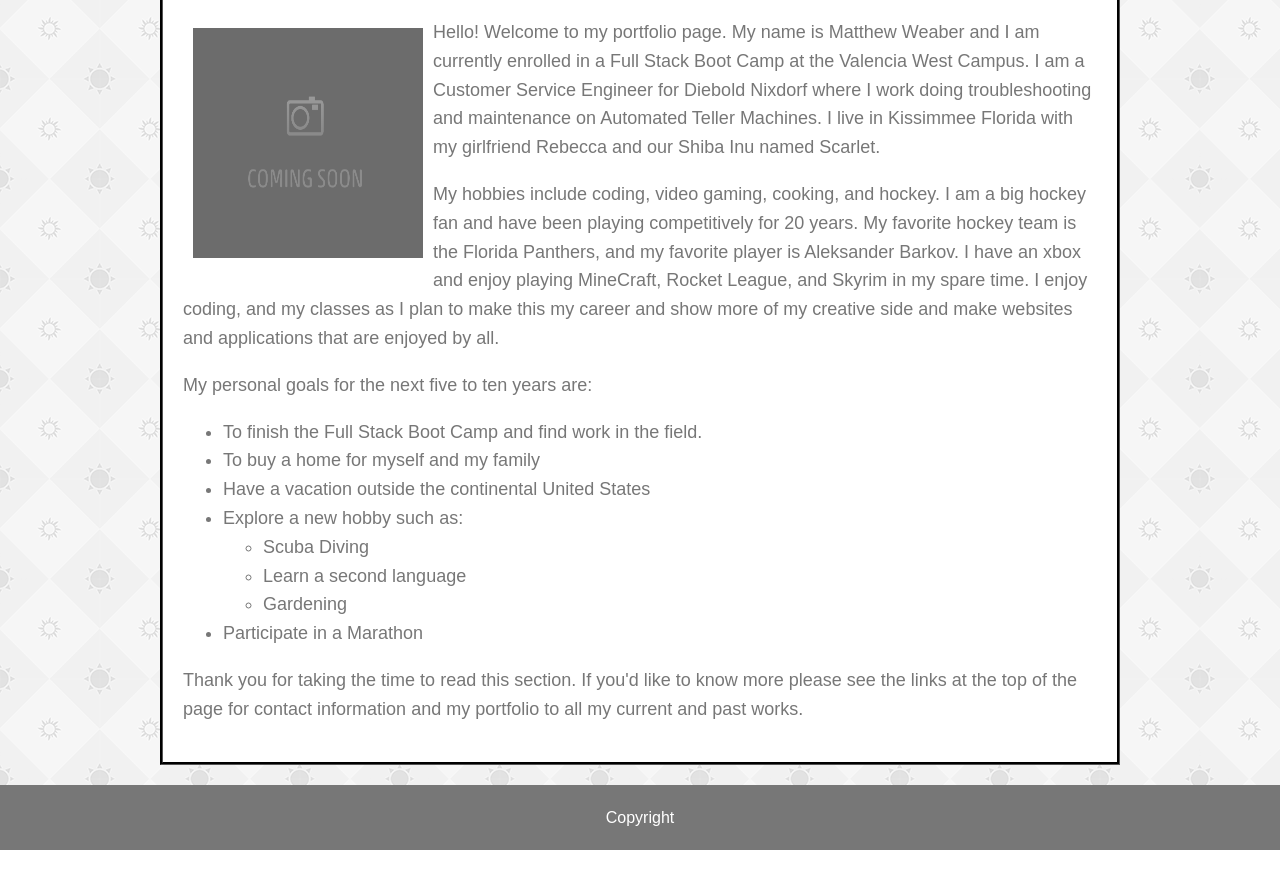
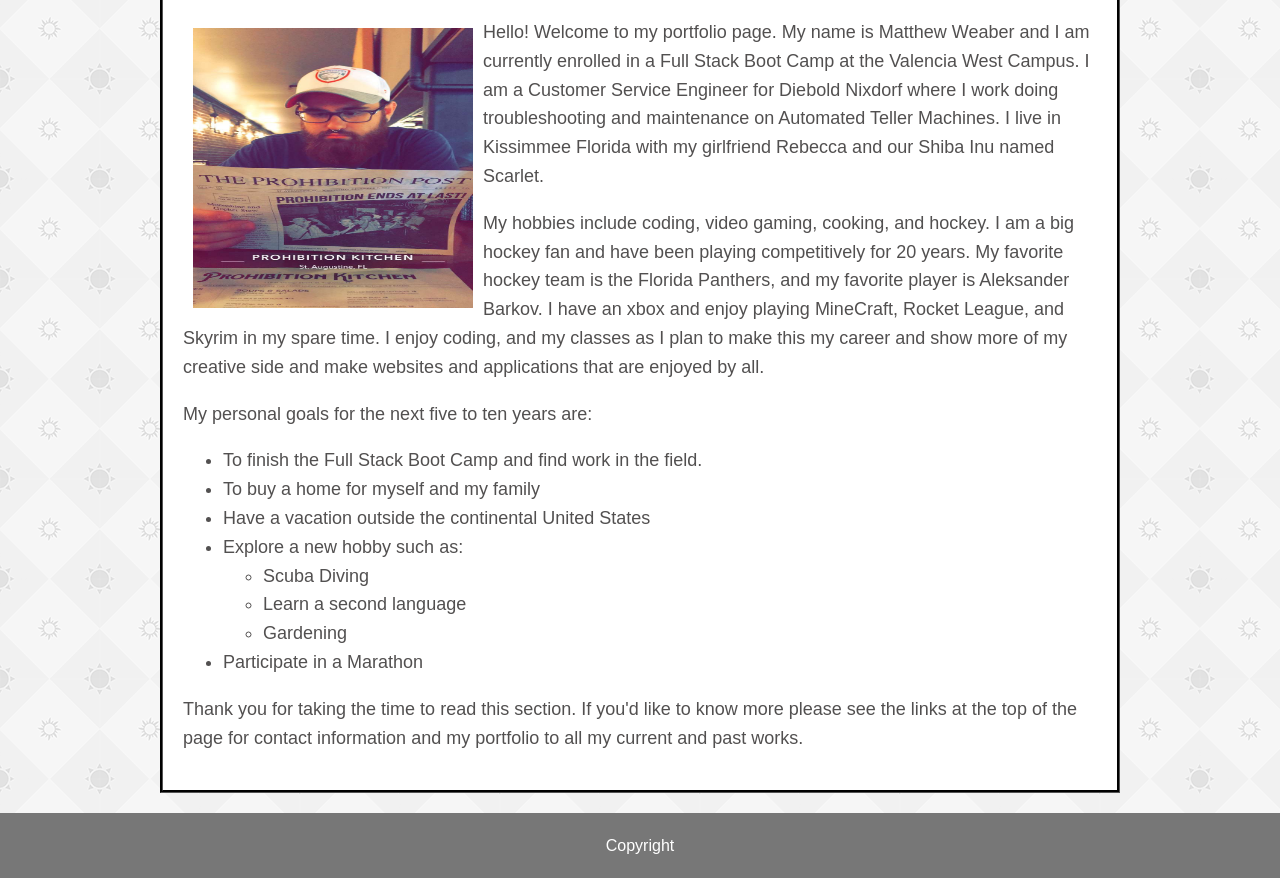
Before and after one commit to mweaber/Basic-Portfolio, a plain HTML site: page index.html in a window 1280 px wide. Shown: the part 221-1099 px from the top of the page. Before the commit the page ends 1071 px from the top, so only its background shows below. Drawn offline with Linux system fonts and the light colour scheme.

Commit message:
Adding Image

```diff
--- a/assets/css/style.css
+++ b/assets/css/style.css
@@ -98,7 +98,7 @@ h1{
 
 p{
 
-    color:#777777;
+    color:rgb(82, 80, 80);
     font-size: 18px;
     font-family:'Arial', 'Helvetica Neue', Helvetica, sans-serif;
 
@@ -106,7 +106,7 @@ p{
 }
 
 ul{
-     color:#777777;
+     color:rgb(82, 80, 80);
     font-size: 18px;
     font-family:'Arial', 'Helvetica Neue', Helvetica, sans-serif;
 
--- a/index.html
+++ b/index.html
@@ -27,7 +27,7 @@
 
         <div class="wrapper">
             <h1 class="about-section">About Me</h1>
-            <img src="assets/images/placeholder1.png" height=250px width=250px alt="Here is a placeholder image">
+            <img src="assets/images/image1.jpeg" height=300px width=300px alt="Here is a placeholder image">
 
 
                 <p>Hello! Welcome to my portfolio page. My name is Matthew Weaber and I am currently enrolled in a Full
```
Also changed, not shown: portfolio.html (+1 -0 lines), assets/images/image1.jpeg (added).
